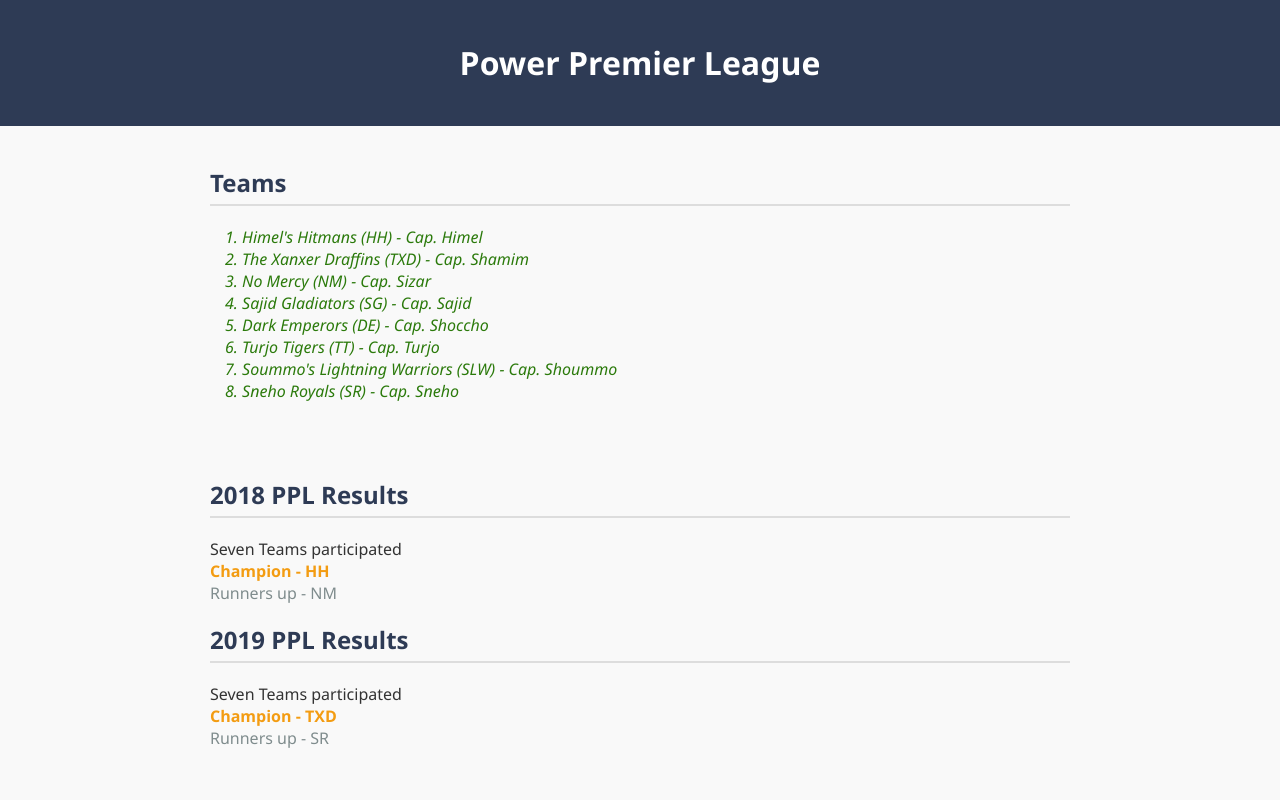
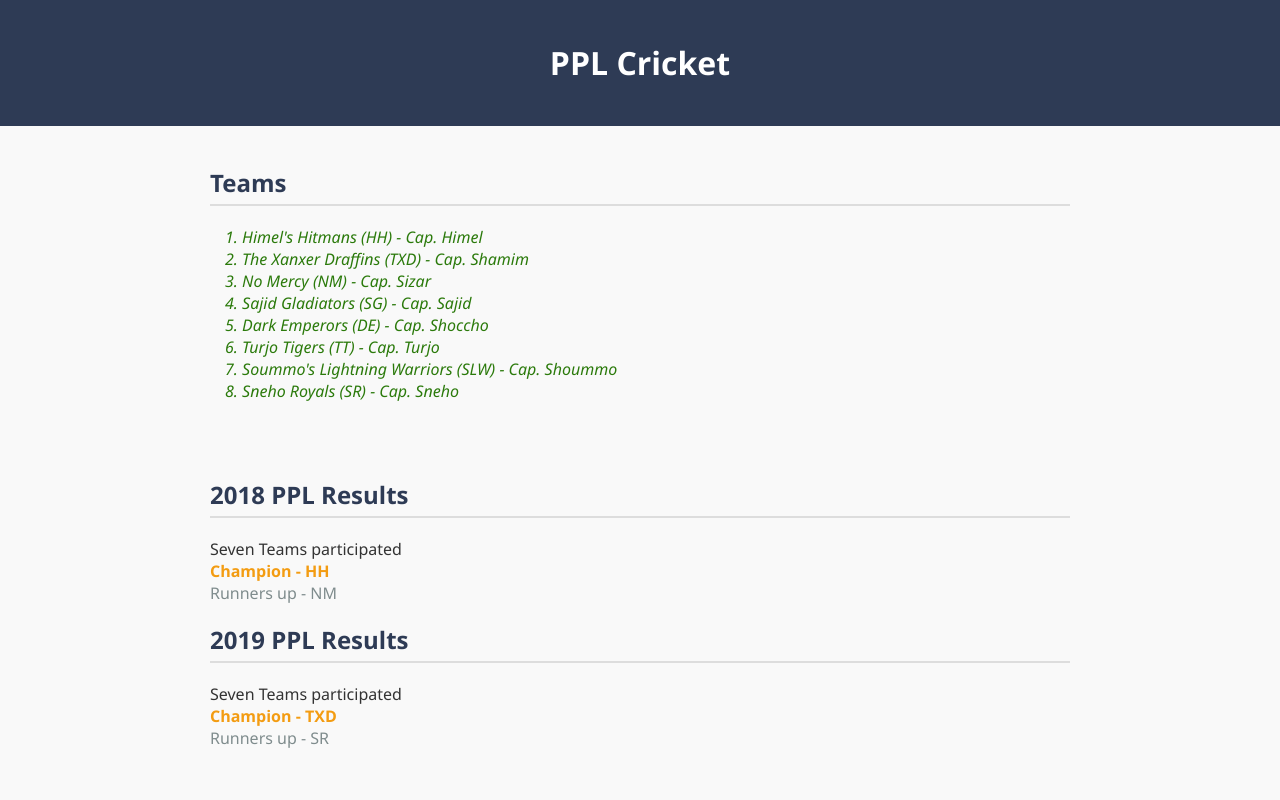
Before and after one commit to AI-sajid/PPL_rankings, a plain HTML site: page index.html in a window 1280 px wide. Shown: the top 800 px of the page. Drawn offline with Linux system fonts and the light colour scheme.

Commit message:
Update index.html

```diff
--- a/index.html
+++ b/index.html
@@ -3,7 +3,7 @@
 <head>
   <meta charset="UTF-8">
   <meta name="viewport" content="width=device-width, initial-scale=1.0">
-  <title>Power Premier League</title>
+  <title>PPL Cricket</title>
   <style>
     * {
       box-sizing: border-box;
@@ -109,7 +109,7 @@
 </head>
 <body>
   <header>
-    <h1>Power Premier League</h1>
+    <h1>PPL Cricket</h1>
   </header>
 
   <div class="section">
```
